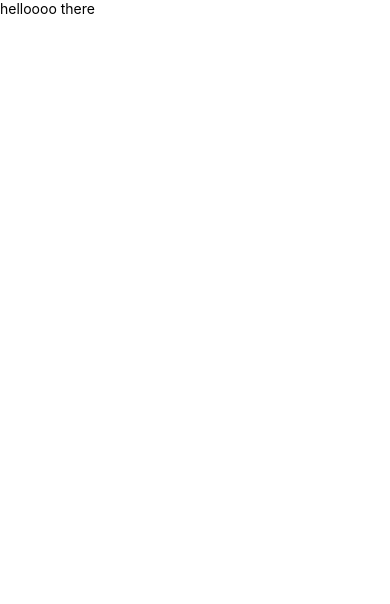
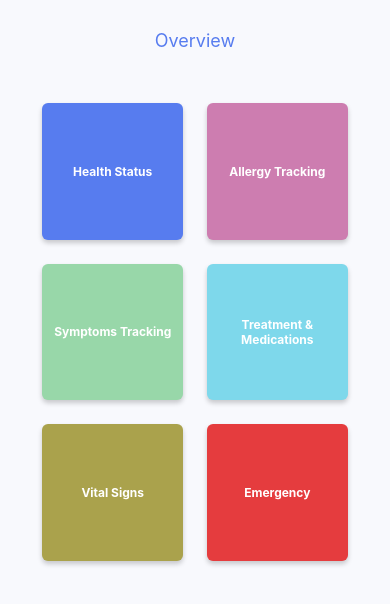
Before and after one commit to ameni56465/AllergieApp, a React Native app in the folder frontend/: screen / in a window 390 px wide. Shown: the top 604 px of the page. Built offline with nearby package versions, Linux system fonts and the light colour scheme.

Commit message:
create overview screen

```diff
--- a/frontend/App.js
+++ b/frontend/App.js
@@ -1,12 +1,91 @@
-import { View, Text } from 'react-native'
-import React from 'react'
+import React from "react";
+import { StyleSheet, Text, View, TouchableOpacity, Dimensions, Platform } from "react-native";
 
-const App = () => {
+const { width, height } = Dimensions.get("window");
+
+export default function App() {
   return (
-    <View>
-      <Text>helloooo there</Text>
+    <View style={styles.container}>
+      <View style={styles.header}>
+        <Text style={styles.title}>Overview</Text>
+      </View>
+      <View style={styles.grid}>
+        <TouchableOpacity style={[styles.card, styles.blue]}>
+          <Text style={styles.cardText}>Health Status</Text>
+        </TouchableOpacity>
+        <TouchableOpacity style={[styles.card, styles.pink]}>
+          <Text style={styles.cardText}>Allergy Tracking</Text>
+        </TouchableOpacity>
+        <TouchableOpacity style={[styles.card, styles.green]}>
+          <Text style={styles.cardText}>Symptoms Tracking</Text>
+        </TouchableOpacity>
+        <TouchableOpacity style={[styles.card, styles.cyan]}>
+          <Text style={styles.cardText}>Treatment & Medications</Text>
+        </TouchableOpacity>
+        <TouchableOpacity style={[styles.card, styles.yellow]}>
+          <Text style={styles.cardText}>Vital Signs</Text>
+        </TouchableOpacity>
+        <TouchableOpacity style={[styles.card, styles.red]}>
+          <Text style={styles.cardText}>Emergency</Text>
+        </TouchableOpacity>
+      </View>
     </View>
-  )
+  );
 }
 
-export default App
+const styles = StyleSheet.create({
+  container: {
+    flex: 1,
+    justifyContent: "flex-start", // Align content to top
+    alignItems: "center",
+    backgroundColor: "#f8f9fd",
+    paddingBottom: Platform.OS === "ios" ? 120 : 100, // Space for tab bar
+  },
+  header: {
+    width: "100%",
+    paddingTop: 30, // More space at the top for the header
+    paddingBottom: 10, // Reduced padding for header
+    justifyContent: "center",
+    alignItems: "center",
+    marginBottom: 30, // Increased margin to move header further down
+  },
+  title: {
+    fontSize: width < 350 ? 16 : width < 600 ? 18 : 20, // Larger title
+    color: "#577CEF", // Title color
+    fontWeight: "normal", // No bold
+  },
+  grid: {
+    width: "100%",
+    flexDirection: "row",
+    flexWrap: "wrap",
+    justifyContent: "center", // Centered grid
+    paddingHorizontal: 10, // Added padding to prevent edges from touching screen
+  },
+  card: {
+    width: width - 100 < 350 ? "38%" : width - 100 < 600 ? "42%" : "30%", // Slightly reduced card width
+    height: width - 100 < 350 ? width * 0.35 : width - 100 < 600 ? width * 0.4 : width * 0.3, // Adjust height proportionally to width
+    padding: 8, // Reduced padding for a more compact layout
+    borderRadius: 6, // Slightly smaller border radius
+    alignItems: "center",
+    justifyContent: "center",
+    marginVertical: 12, // Increased vertical margin for more space between rows
+    marginHorizontal: 12, // Increased horizontal margin for more space between boxes
+    shadowColor: "#000", // Shadow color
+    shadowOffset: { width: 0, height: 3 }, // Smaller shadow offset
+    shadowOpacity: 0.2, // Lighter shadow opacity
+    shadowRadius: 5, // Smaller shadow radius
+    elevation: 3, // Lighter elevation for Android shadow
+  },
+  cardText: {
+    color: "white",
+    fontWeight: "bold",
+    fontSize: width < 350 ? 10 : width < 600 ? 12 : 14, // Adjusted font size for text inside cards
+    textAlign: "center", // Centered text
+  },
+  blue: { backgroundColor: "#577CEF" },
+  pink: { backgroundColor: "#CD7DB0" },
+  green: { backgroundColor: "#98D7A9" },
+  cyan: { backgroundColor: "#7ED8EB" },
+  yellow: { backgroundColor: "#AAA24C" },
+  red: { backgroundColor: "#E53C3E" },
+});
```
